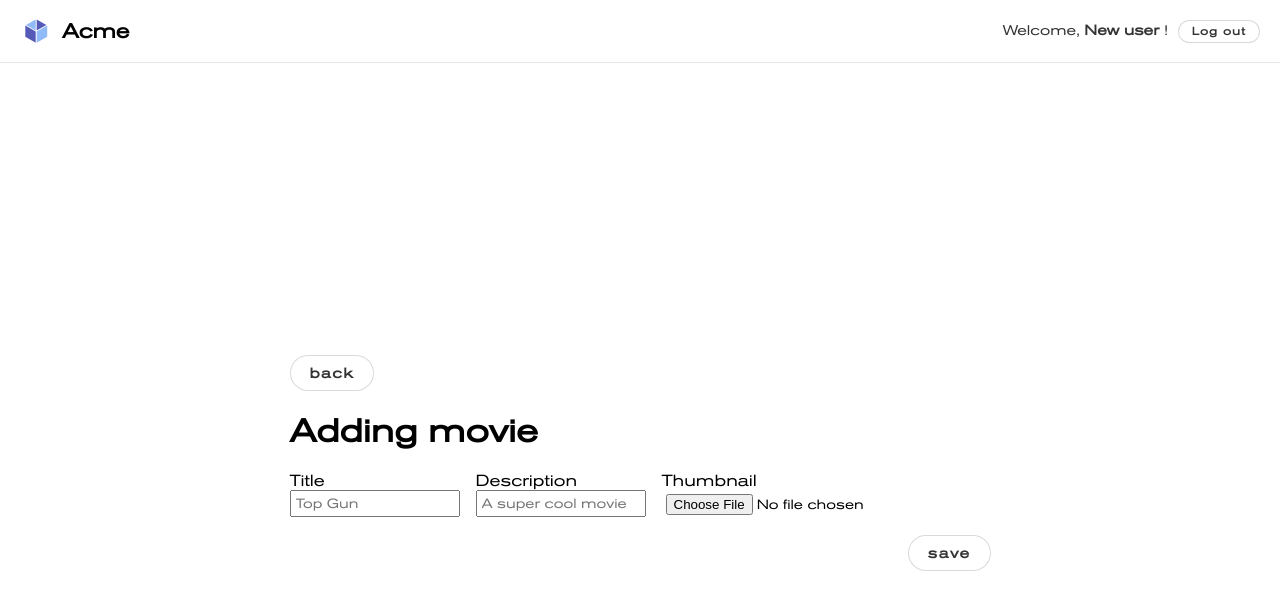
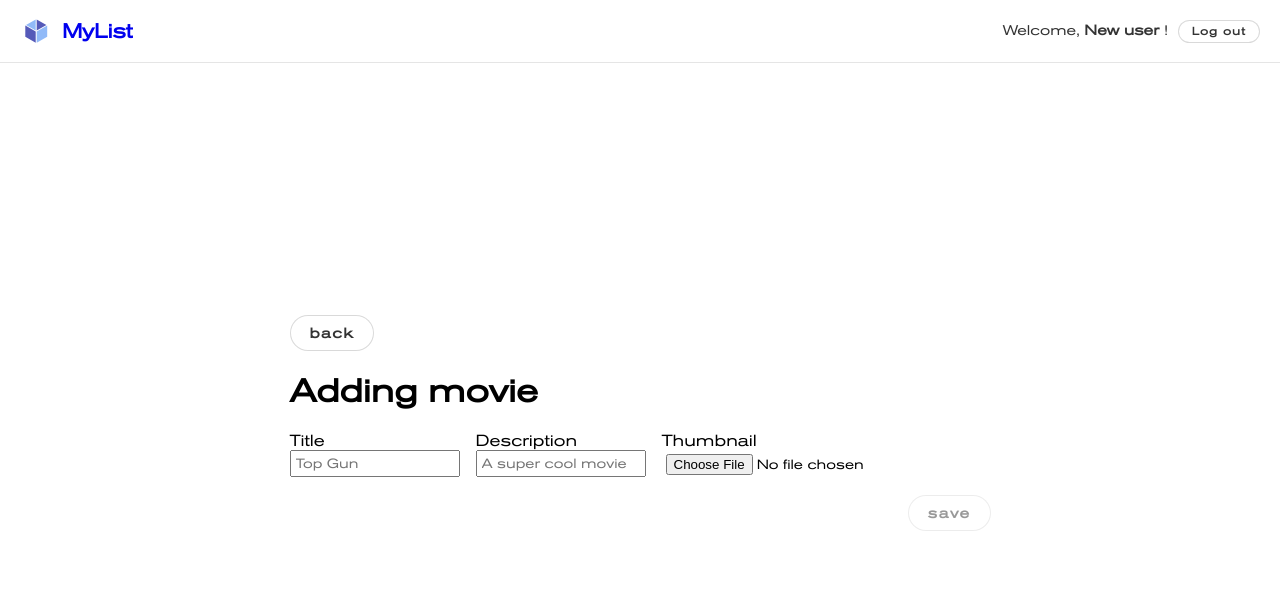
Before and after one commit to YacineMathurin/list-front-end, a React (Create React App) app: page /add-movie in a window 1280 px wide. Shown: the top 610 px of the page. Built offline with nearby package versions, Linux system fonts and the light colour scheme.

Commit message:
feat: header handling back to home

```diff
--- a/src/App.tsx
+++ b/src/App.tsx
@@ -1,12 +1,36 @@
 import styled from "styled-components";
-import { createBrowserRouter, RouterProvider } from "react-router-dom";
+import { createBrowserRouter, Outlet, RouterProvider } from "react-router-dom";
 import { MovieList } from "./components/organisms/movie-list";
 import { AddMovie } from "./components/organisms/add-movie";
 import { EditMovie } from "./components/organisms/edit-movie";
-import "toastify-js/src/toastify.css";
 import { Header } from "./components/molecules/header";
 
+import "toastify-js/src/toastify.css";
+
+function Main() {
+  const user = {
+    name: "New user",
+  };
+  return (
+    <div>
+      <Header
+        onLogin={() => {}}
+        onLogout={() => {}}
+        onCreateAccount={() => {}}
+        user={user}
+      />
+      <Wrapper>
+        <Outlet />
+      </Wrapper>
+    </div>
+  );
+}
+
 const router = createBrowserRouter([
+  {
+    path: "/",
+    element: <Main />,
+    children: [
       {
         path: "/",
         element: <MovieList />,
@@ -19,24 +43,14 @@ const router = createBrowserRouter([
         path: "/edit-movie",
         element: <EditMovie />,
       },
+    ],
+  },
 ]);
-
-const user = {
-  name: "New user",
-};
 
 function App() {
   return (
     <>
-      <Header
-        onLogin={() => {}}
-        onLogout={() => {}}
-        onCreateAccount={() => {}}
-        user={user}
-      />
-      <Wrapper>
       <RouterProvider router={router} />
-      </Wrapper>
     </>
   );
 }
@@ -44,10 +58,9 @@ function App() {
 export default App;
 
 const Wrapper = styled.div`
-  min-height: 100vh;
+  min-height: 90vh;
   display: flex;
   justify-content: center;
   align-items: center;
-  /* flex-direction: column; */
   gap: 1em;
 `;
--- a/src/components/atoms/button/button.css
+++ b/src/components/atoms/button/button.css
@@ -10,7 +10,7 @@
   transition: .3s;
 }
 
-.storybook-button:hover {
+.storybook-button:hover:enabled {
   letter-spacing: .25em;
 }
 
--- a/src/components/atoms/button/index.tsx
+++ b/src/components/atoms/button/index.tsx
@@ -43,7 +43,7 @@ export const Button = ({
       className={["storybook-button", `storybook-button--${size}`, mode].join(
         " "
       )}
-      style={{ backgroundColor }}
+      style={{ backgroundColor, opacity: props.disabled ? 0.5 : 1 }}
       {...props}
     >
       {label}
--- a/src/components/molecules/header/index.tsx
+++ b/src/components/molecules/header/index.tsx
@@ -2,6 +2,7 @@ import React from "react";
 
 import "./header.css";
 import { Button } from "../../atoms/button";
+import { Link } from "react-router-dom";
 
 type User = {
   name: string;
@@ -13,15 +14,16 @@ interface HeaderProps {
   onLogout: () => void;
   onCreateAccount: () => void;
 }
-
 export const Header = ({
   user,
   onLogin,
   onLogout,
   onCreateAccount,
-}: HeaderProps) => (
+}: HeaderProps) => {
+  return (
     <header>
       <div className="storybook-header">
+        <Link to={"/"}>
           <div>
             <svg
               width="32"
@@ -44,8 +46,9 @@ export const Header = ({
                 />
               </g>
             </svg>
-        <h1>Acme</h1>
+            <h1>MyList</h1>
           </div>
+        </Link>
         <div>
           {user ? (
             <>
@@ -69,3 +72,4 @@ export const Header = ({
       </div>
     </header>
   );
+};
--- a/src/components/organisms/edit-movie.tsx
+++ b/src/components/organisms/edit-movie.tsx
@@ -32,7 +32,14 @@ export const EditMovie = () => {
       <Button label="back" onClick={() => navigate(-1)} />
       <h1>Editing movie</h1>
       <DeleteDiv>
-        <Button label="delete" onClick={handleMovieDelection} />
+        <Button
+          label="Delete"
+          onClick={handleMovieDelection}
+          style={{
+            backgroundColor: "#f72585",
+            color: "#fff",
+          }}
+        />
       </DeleteDiv>
       <EditFormMovie dataFields={movie} />
     </div>
```
Lines whose indentation alone changed are shown as unchanged.
